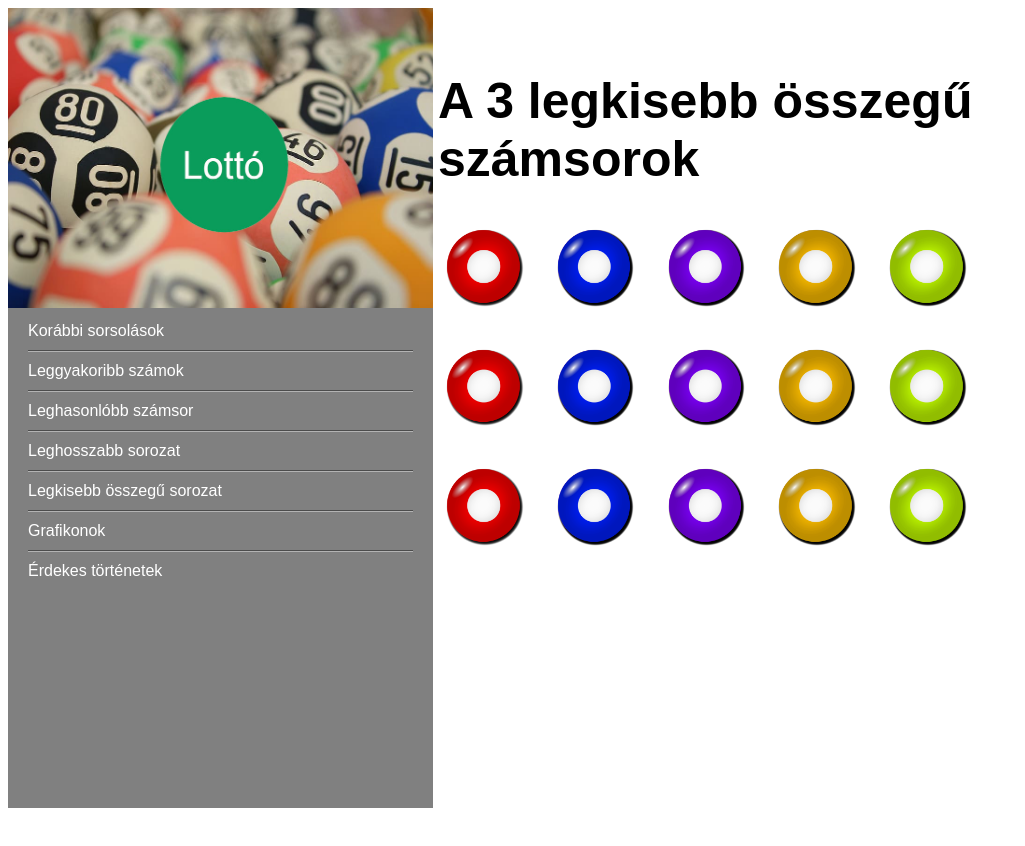
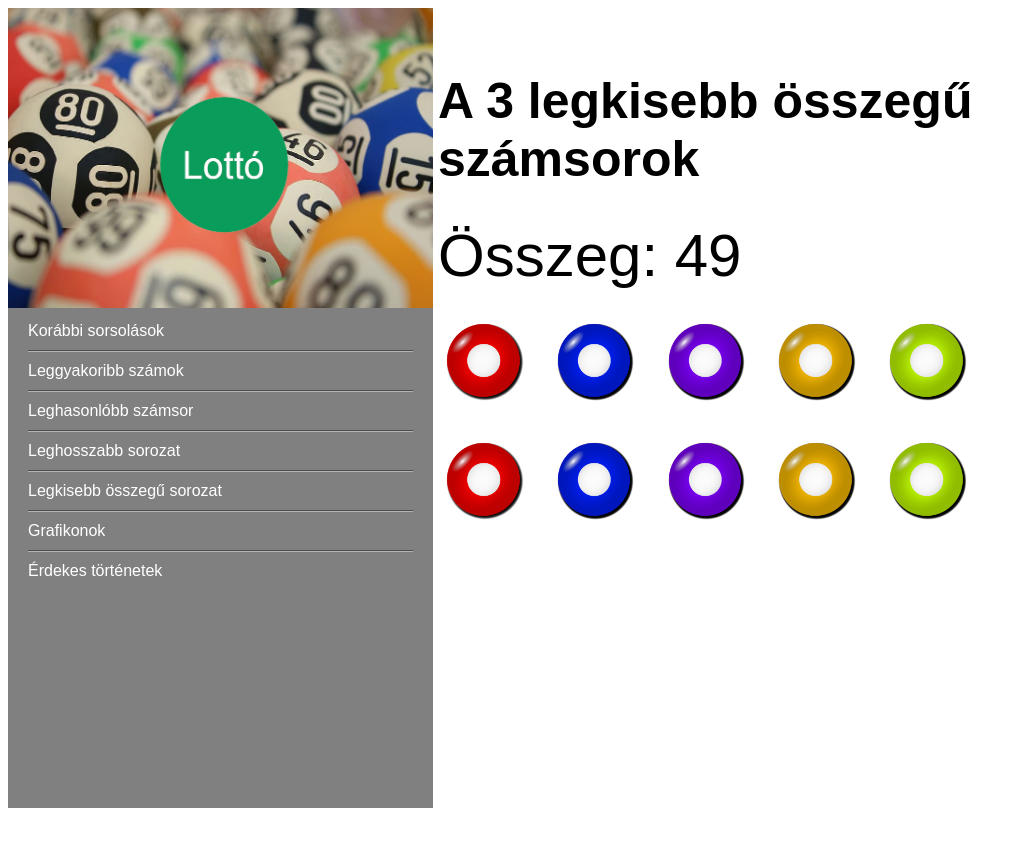
Before and after one commit to Logfer/IKTProj-molnarvigh, a plain HTML site: page legkisebb_osszeg.html in a window 1280 px wide. Shown: the whole page, without its empty margins (0-1025 px from the left). Drawn offline with Linux system fonts and the light colour scheme.

Commit message:
legkisebb összeg

```diff
--- a/legkisebb_osszeg.html
+++ b/legkisebb_osszeg.html
@@ -31,21 +31,8 @@
 
     <h2></h2>
     <div class="sor">
-        <div class="oszlop">
-            <img src="kepek/golyo.png" alt="első" style="width: 80%;">
-        </div>
-        <div class="oszlop">
-            <img src="kepek/golyo_kek.png" alt="második" style="width: 80%;">
-        </div>
-        <div class="oszlop">
-            <img src="kepek/golyo_lila.png" alt="harmadik" style="width: 80%;">
-        </div>
-        <div class="oszlop">
-            <img src="kepek/golyo_sarga.png" alt="negyedik" style="width: 80%;">
-        </div>
-        <div class="oszlop">
-            <img src="kepek/golyo_zold.png" alt="ötödik" style="width: 80%;">
-        </div>
+        <span>Összeg: 49</span><br>
+
     </div>
     <h2></h2>
     <div class="sor">
--- a/style.css
+++ b/style.css
@@ -1,5 +1,6 @@
 body{
     font-family: Arial;
+    padding: 0px;
 }
 span{
     font-size: 60px;
```
Also changed, not shown: 6 other files.
